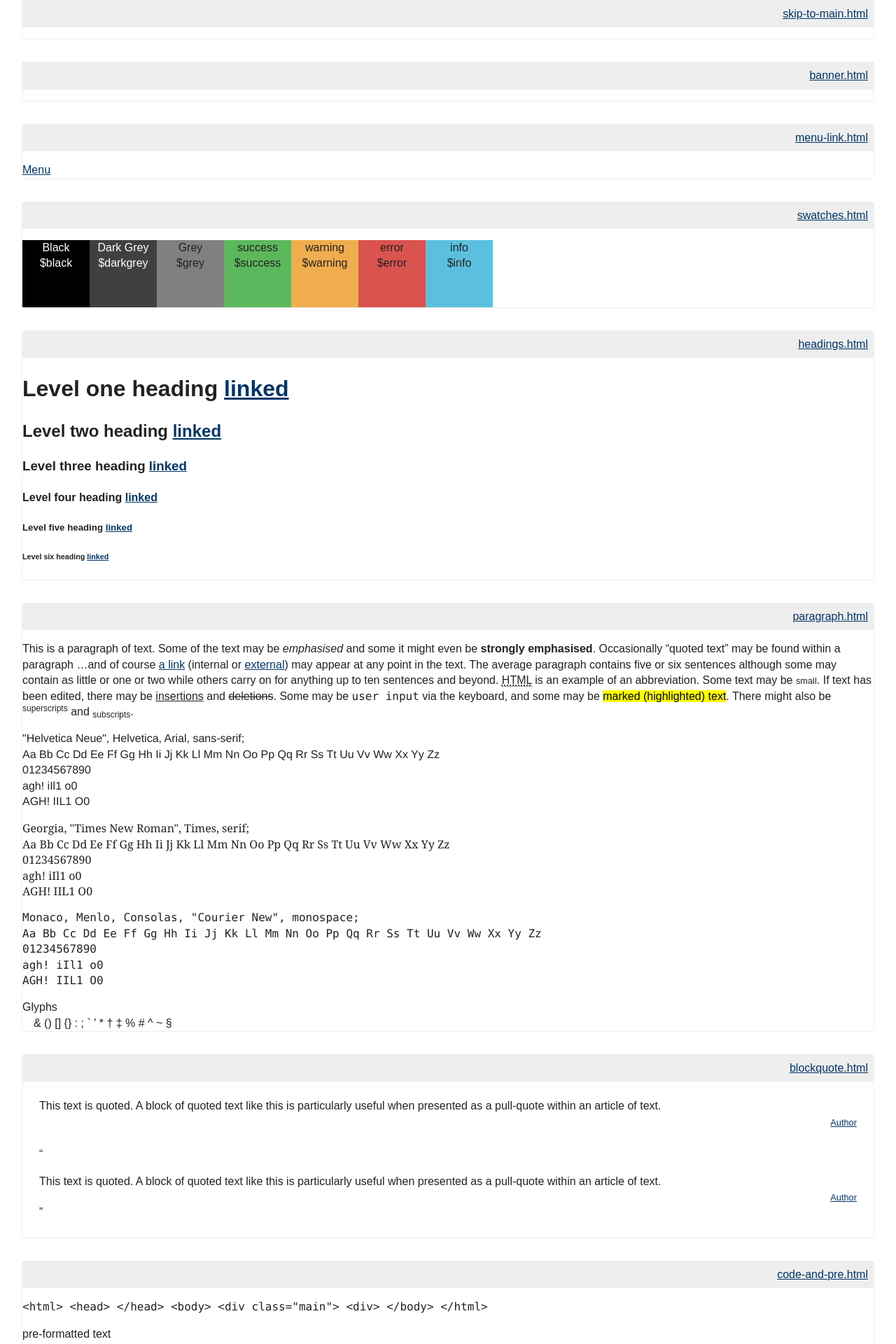
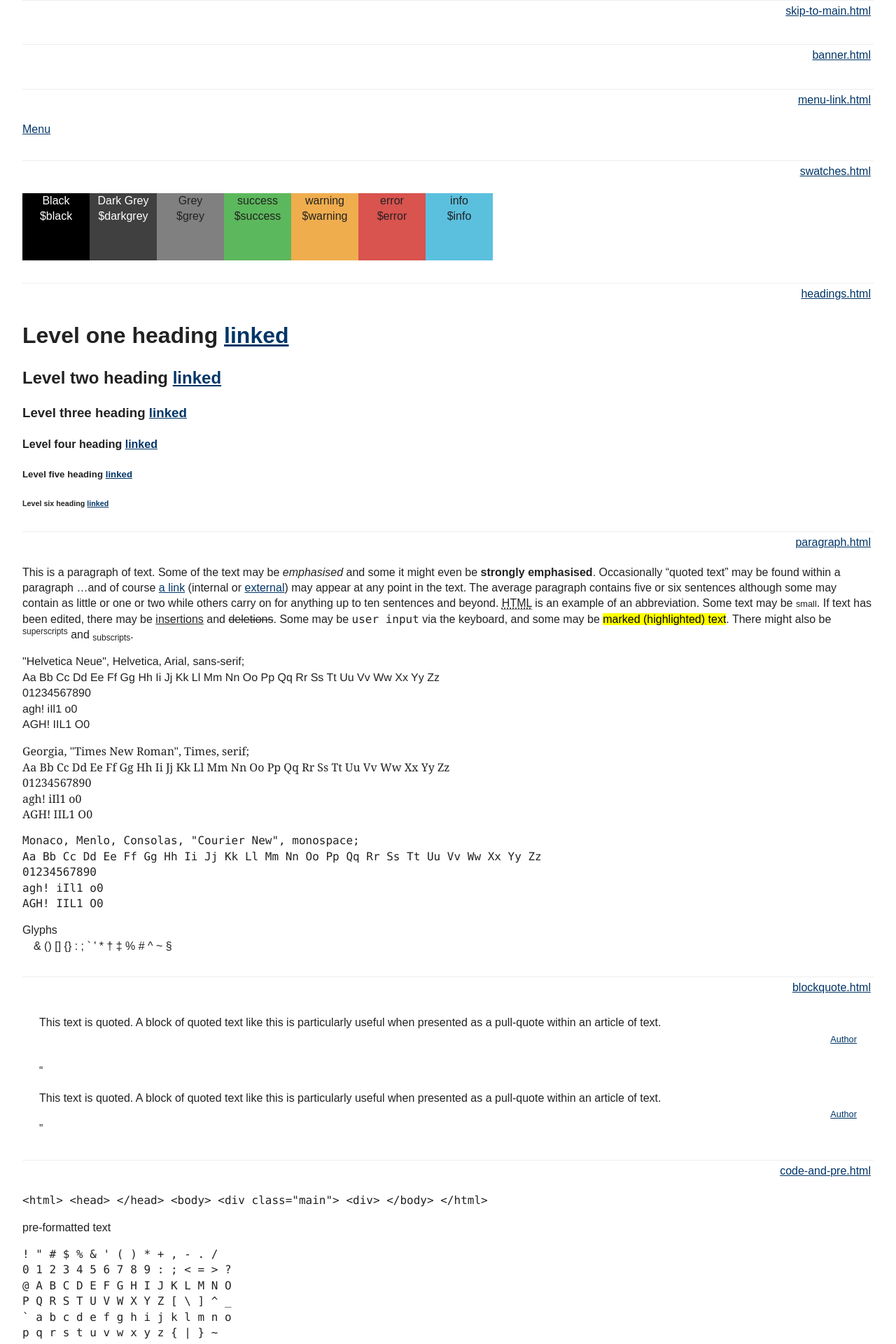
Before and after one commit to SteveBarnett/Front-end-Style-Guide, a Jekyll site: the page built from index.html, in a window 1280 px wide. Shown: the top 1920 px of the page at 70% size. Built offline with Jekyll 4.4.1, drawn with Linux system fonts in a browser that asks for light colours; Markdown is read by kramdown in place of the engine named in the settings.

Commit message:
Tweak pattern dividers

```diff
--- a/_layouts/default.html
+++ b/_layouts/default.html
@@ -33,18 +33,16 @@
           .sg-pattern {
             margin: 0 auto 2em auto;
             width: 95%;
-            border: solid 1px #eee;
-            border-radius: 0.25em;
+            border-top: solid 1px #eee;
           }
           .sg-pattern-link {
             display: block;
-            padding: 0.5em;
+            padding: 0.25em;
             text-align: right;
-            background: #eee;
             margin-bottom: 1em;
           }
           .sg-pattern-link:hover {
-            background: #ddd;
+            background: #eee;
           }
         </style>
     </head>
```
